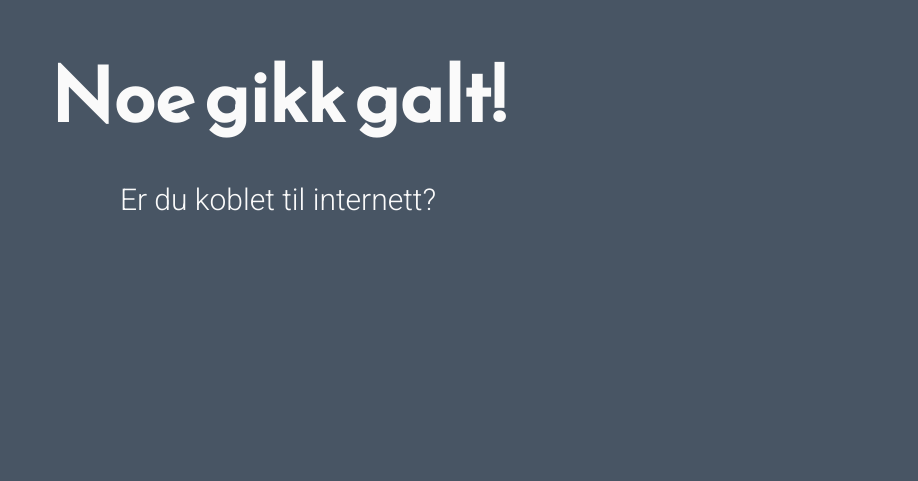
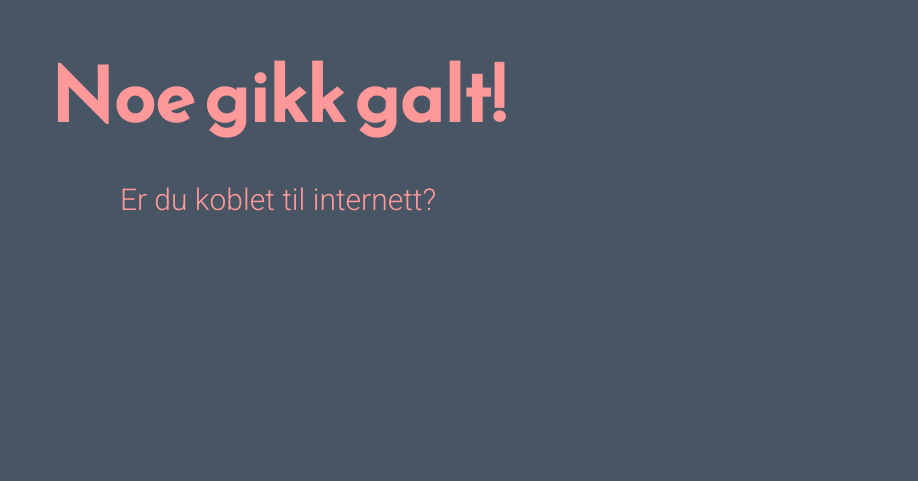
Before and after one commit to promise/timeplan, a plain HTML site: page server_offline.html in a window 1280 px wide. Shown: the part 287-768 px from the top of the page, without its empty margins (362-1280 px from the left). Drawn offline with Linux system fonts and the light colour scheme.

Commit message:
Change color of offline page

```diff
--- a/server_offline.html
+++ b/server_offline.html
@@ -31,7 +31,7 @@
 
   </head>
   <body>
-	<main style="background:#485564;color:#FAFAFA" id="mainbody">
+	<main style="background:#485564;color:#FF9999" id="mainbody">
 		<div class="details" id="datetoday"></div>
 		<div class="title" id="classtitle">Noe gikk galt!</div>
 		<div class="details" id="messages">Er du koblet til internett?</div>
```
